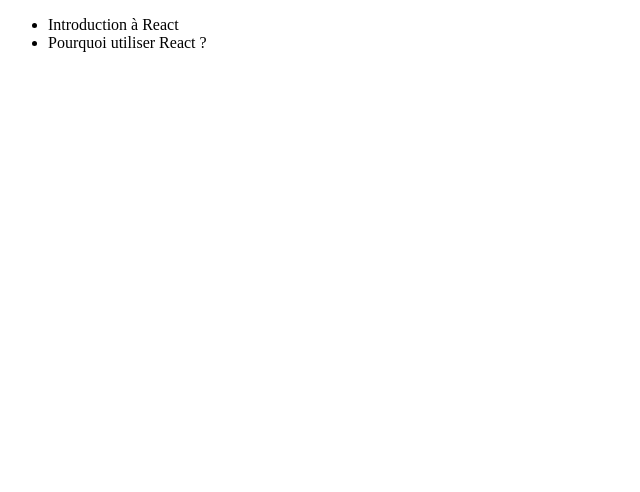
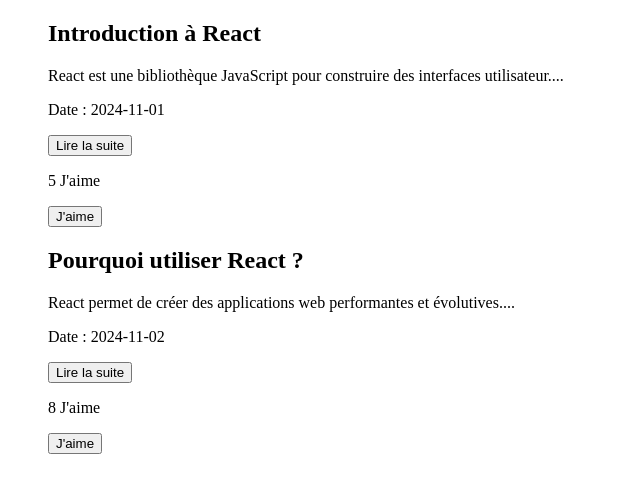
Before and after one commit to TheAsherah/NewConflit-WFS206, a React (Vite) app: page / in a window 1280 px wide. Shown: the top 492 px of the page, without its empty margins (0-640 px from the left). Built offline with nearby package versions, Linux system fonts and the light colour scheme.

Commit message:
Ajouter un compteur de likes  pour chaque article.

```diff
--- a/src/Components/ArticleItem.jsx
+++ b/src/Components/ArticleItem.jsx
@@ -1,6 +1,6 @@
 import React, { useState } from 'react';
 
-function ArticleItem({ article }) {
+function ArticleItem({ article, onLike }) {
   // État pour gérer l'affichage complet ou partiel du contenu
   const [isExpanded, setIsExpanded] = useState(false);
 
@@ -12,11 +12,14 @@ function ArticleItem({ article }) {
   return (
     <div>
       <h2>{article.title}</h2>
-      <p>{isExpanded ? article.content : ${article.content.substring(0, 100)}...}</p> {/* Correct string interpolation */}
+      <p>{article.content.substring(0, 100)}...</p>
       <p>Date : {article.date}</p>
       <button onClick={toggleContent}>
         {isExpanded ? 'Lire moins' : 'Lire la suite'}
       </button>
+      <p>{article.likes} J'aime</p>
+      <button onClick={() => onLike(article.id)}>J'aime</button>
+
     </div>
   );
 }
--- a/src/Components/ArticleList.jsx
+++ b/src/Components/ArticleList.jsx
@@ -1,7 +1,7 @@
-import React from 'react'
+import React from 'react';
+import ArticleItem from './ArticleItem';
 
-
-const articles = [
+const articlesData = [
   {
     "id": 1,
     "title": "Introduction à React",
@@ -16,21 +16,28 @@ const articles = [
     "date": "2024-11-02",
     "likes": 8
   }
-]
+];
+
 function ArticleList() {
+  const [articles, setArticles] = React.useState(articlesData);
+
+  const handleLike = (id) => {
+    setArticles(prevArticles =>
+      prevArticles.map(article =>
+        article.id === id ? { ...article, likes: article.likes + 1 } : article
+      )
+    );
+  };
+
   return (
     <div>
       <ul>
-                {
-                    articles.map((article) => (
-                        <li key={article.id}>
-                            {article.title}
-                        </li>
-                    ))
-                }
+        {articles.map((article) => (
+          <ArticleItem key={article.id} article={article} onLike={handleLike} />
+        ))}
       </ul>
     </div>
-    )
+  );
 }
 
-export default ArticleList
+export default ArticleList;
```
Lines whose indentation alone changed are shown as unchanged.
